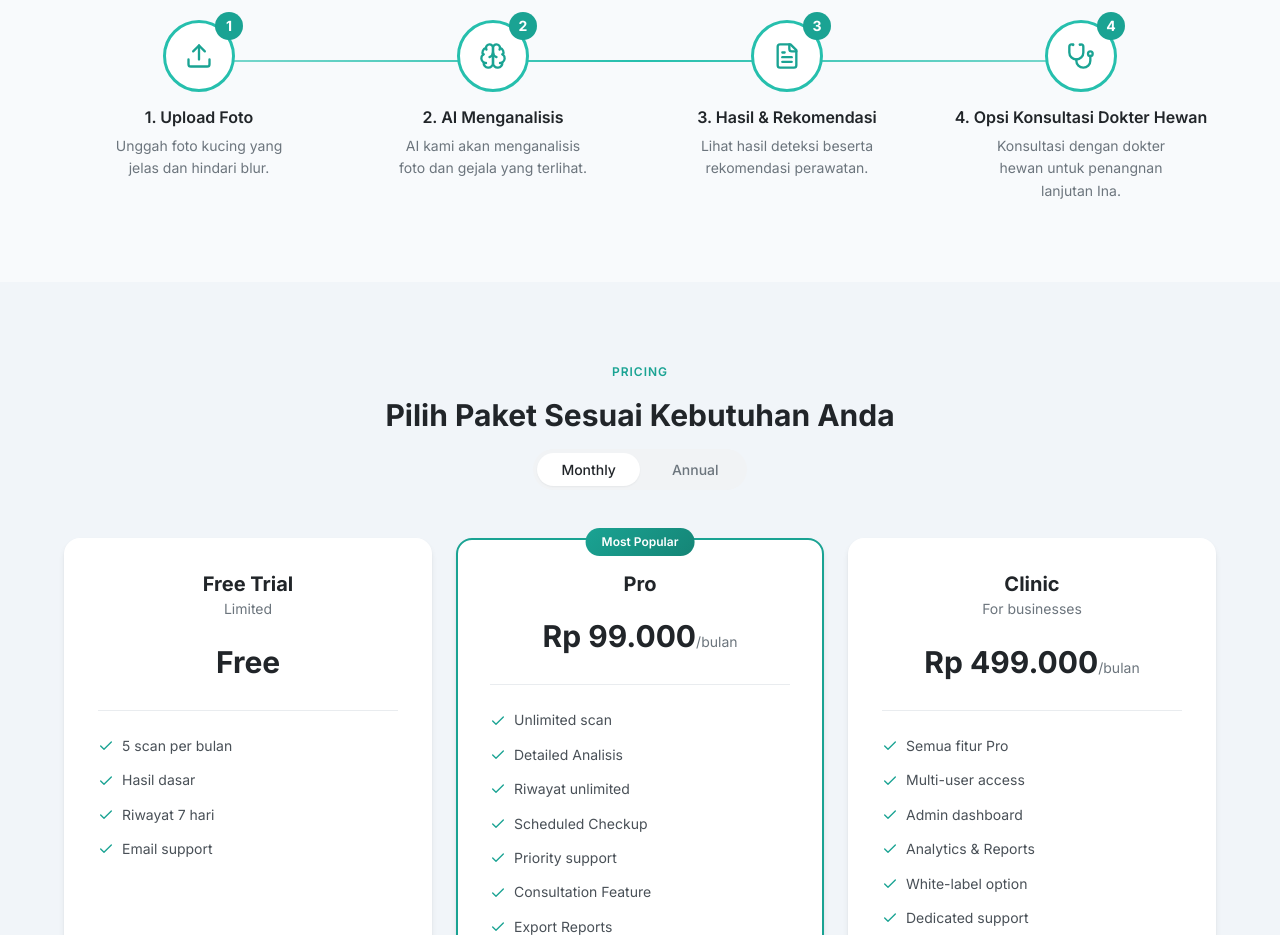
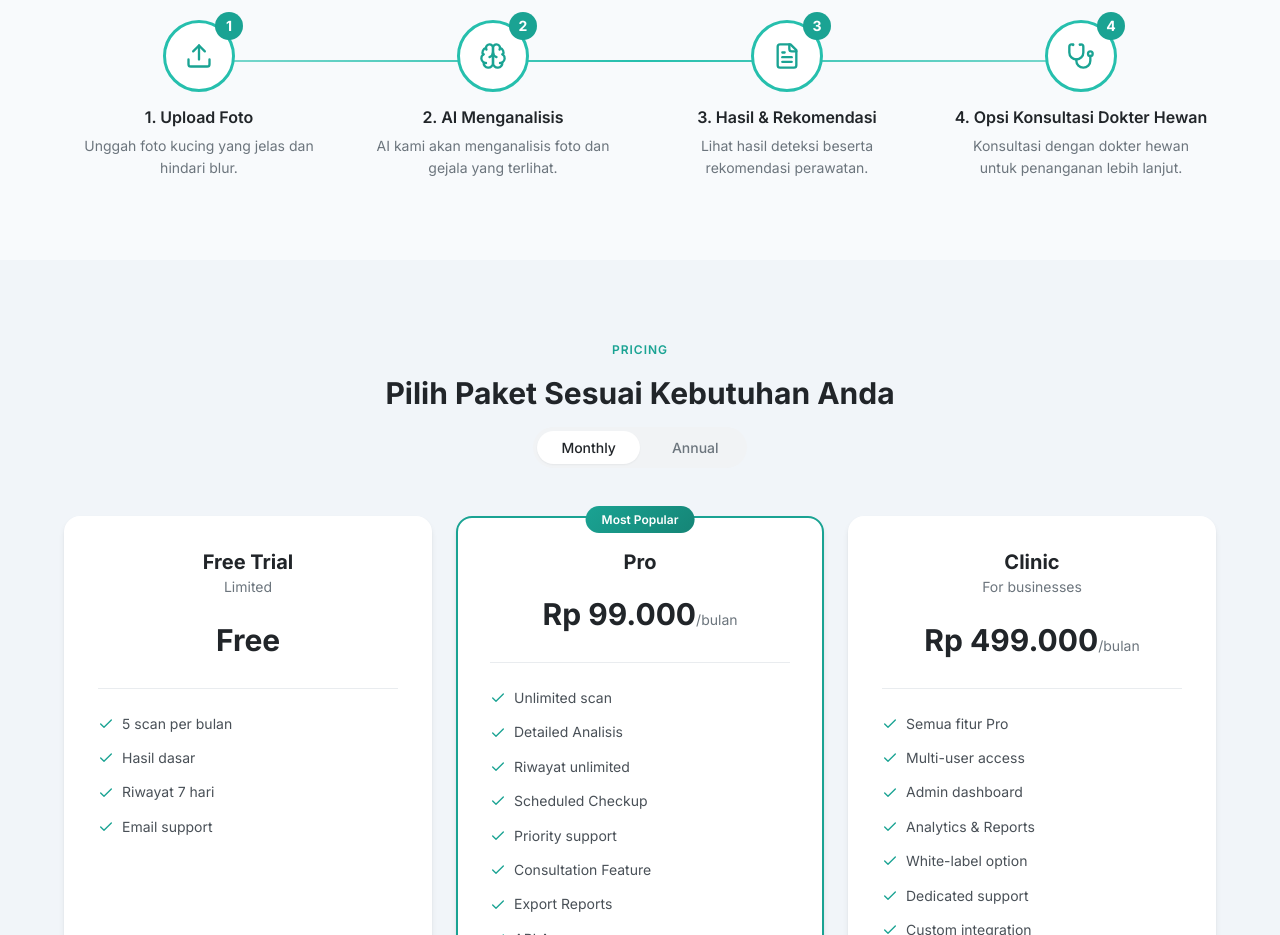
Before and after one commit to mriya23/cat-health, a React (Vite) app in the folder frontend/: page / in a window 1280 px wide. Shown: the part 1740-2675 px from the top of the page. Built offline with nearby package versions, Linux system fonts and the light colour scheme.

Commit message:
Auto-sync after agent response

```diff
--- a/frontend/src/components/Landing/HowItWorksSection.css
+++ b/frontend/src/components/Landing/HowItWorksSection.css
@@ -100,7 +100,7 @@
   font-size: var(--text-sm);
   color: var(--text-muted);
   line-height: 1.6;
-  max-width: 200px;
+  max-width: 240px;
   margin: 0 auto;
 }
 
--- a/frontend/src/components/Landing/HowItWorksSection.jsx
+++ b/frontend/src/components/Landing/HowItWorksSection.jsx
@@ -25,7 +25,7 @@ const HowItWorksSection = () => {
       number: 4,
       icon: <Stethoscope size={28} />,
       title: '4. Opsi Konsultasi Dokter Hewan',
-      description: 'Konsultasi dengan dokter hewan untuk penangnan lanjutan Ina.'
+        description: 'Konsultasi dengan dokter hewan untuk penanganan lebih lanjut.'
     }
   ];
 
```
